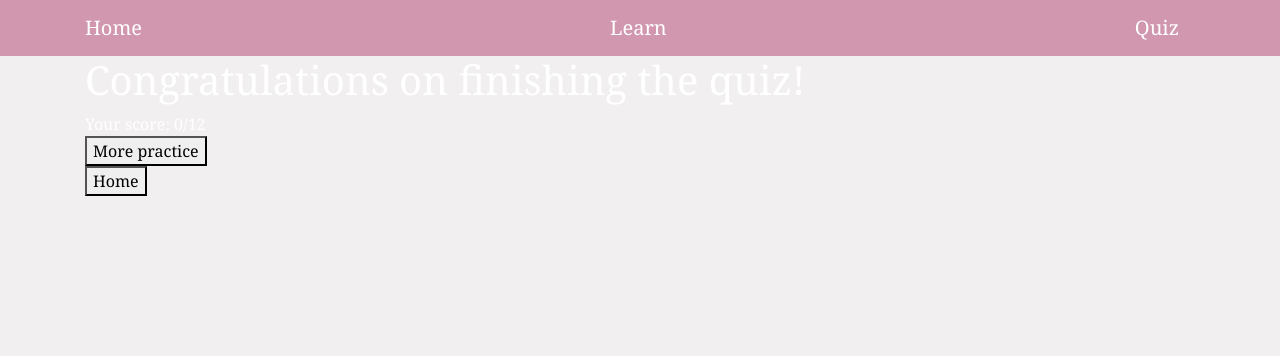
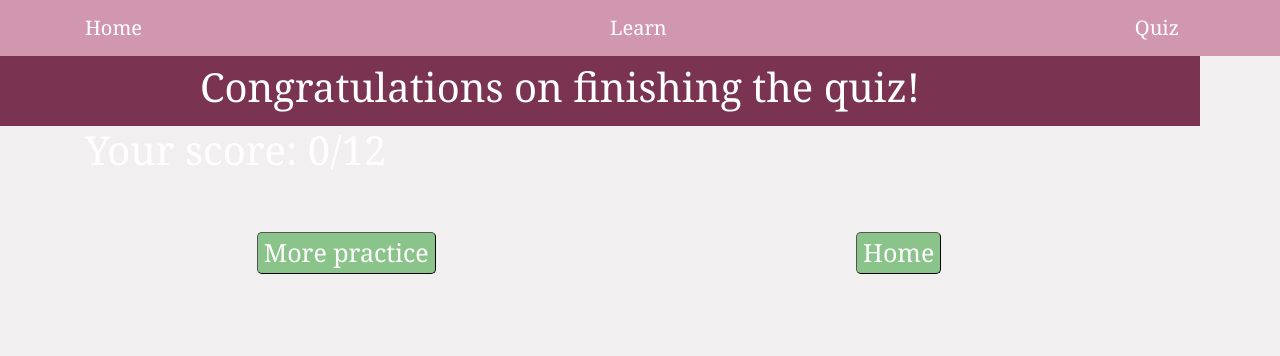
Before and after one commit to sanmati02/uigoated, a Flask app: page /endquiz in a window 1280 px wide. Shown: the top 356 px of the page. Run offline with Flask 2, Linux system fonts and the light colour scheme; some libraries are stand-ins or nearby versions.

Commit message:
added style to the endQuiz/Learn pages

```diff
--- a/static/main.css
+++ b/static/main.css
@@ -61,7 +61,7 @@
   #piano {
     margin-bottom: 30px;
     width: 1056px;
-    margin-left:20px;
+    margin-left:8px;
   }
 /*
   #help {
@@ -82,17 +82,16 @@
     text-align: center;
     font-size: 30px;
     font-weight: bold;
-    padding-bottom: 10px;
+    padding-bottom: 20px;
 
   }
 
   .redText {
-    color: rgb(207, 131, 131);
+    color: rgb(190, 102, 102);
     text-align: center;
     font-size: 30px;
     font-weight: bold;
-    margin-top: 20px;
-    padding-bottom: 10px;
+    padding-bottom: 20px;
   }
   div{
     font-family: Georgia;
@@ -113,7 +112,6 @@
   }
   .leftMargin{
     text-align: left;
-
   }
 
   #popper{
@@ -187,6 +185,17 @@
   font-size: 25px;
 }
 
+.endLearn{
+
+  background-color: rgb(139, 196, 139);
+  color:white;
+  border-width: 1px;
+  border-radius:5px;
+  font-size: 25px;
+  margin-top: 50px;
+
+}
+
 .middle{
   text-align: middle !important;
 
@@ -206,7 +215,7 @@
   font-size: 15px;
   border-width: 1px;
   border-radius:5px;
-  width: 50px !important;
+  width: 45px !important;
   padding-left: 5px !important;
   background-color: rgb(204, 160, 200);
 
@@ -215,3 +224,7 @@
 .whiteText{
   color:white
 }
+
+.extraPadding{
+  margin-left: -90px !important;
+}
--- a/templates/endquiz.html
+++ b/templates/endquiz.html
@@ -14,10 +14,21 @@
 </script>
 
 <body>
-    <h1>Congratulations on finishing the quiz!</h1>
-    <div>Your score: {{score}}/12</div>
-    <div><button id = 'practice_button'>More practice</button></div>
-    <div><button id = 'home_button'>Home</button></div>
+    <div class = "title">
+        <h1 >Congratulations on finishing the quiz!</h1>
+    </div>
+    <h1>Your score: {{score}}/12</h1>
+
+    <div class = 'row'>
+        <div class = col-6>
+            <div><button class = endLearn id = 'practice_button'>More practice</button></div>
+        </div>
+        <div class = col-6>
+            <div><button class = endLearn id = 'home_button'>Home</button></div>
+        </div>
+
+    </div>
+
 </body>
 
 
--- a/templates/home.html
+++ b/templates/home.html
@@ -15,8 +15,10 @@
     </div>
     <br>
     <br>
-    <div class = 'middle row'>
-        <button class = "middle startbutton" id = 'start'>Click Here to Begin </button>
+    <div class = 'row'>
+        <div class = col-12>
+        <button class = "startbutton" id = 'start'>Click Here to Begin </button>
+    </div>
     </div>
     <br>
     <br>
--- a/templates/learn.html
+++ b/templates/learn.html
@@ -12,9 +12,9 @@
 
 
     <div class = "title" id="title"></div>
-    <!-- <div id="help">?<div id="lessontext"></div></div> -->
     <br>
     <br>
+    <div class = container>
     <div id='piano' class='row'>
         <button id ='C' class="white key">C</button>
         <button id ='Cs' class="black key"></button>
@@ -54,6 +54,7 @@
     <div id="pop">
         <p>{{lesson.text}}</p>
     </div>
+</div>
 
 
 
--- a/templates/quiz.html
+++ b/templates/quiz.html
@@ -22,8 +22,9 @@
     <br>
     <br>
 
-    <div id ="correct" class = 'greenText'></div>
-    <div id ="incorrect" class = 'redText'></div>
+    <div id ="comment" ></div>
+
+    <div class = "container">
     <div id='piano' class='row'>
         <button id ='C' class="white key">C</button>
         <button id ='Cs' class="black key"></button>
@@ -60,4 +61,5 @@
 
 
     <div><button class = 'buttonPrevNext' id = 'next_button'>Next </button></div>
+</div>
 {% endblock %}
```
Also changed, not shown: static/practice.js (+8 -11 lines), static/quiz.js (+18 -15 lines), templates/endlearn.html (+13 -3 lines), templates/practice.html (+7 -6 lines).
